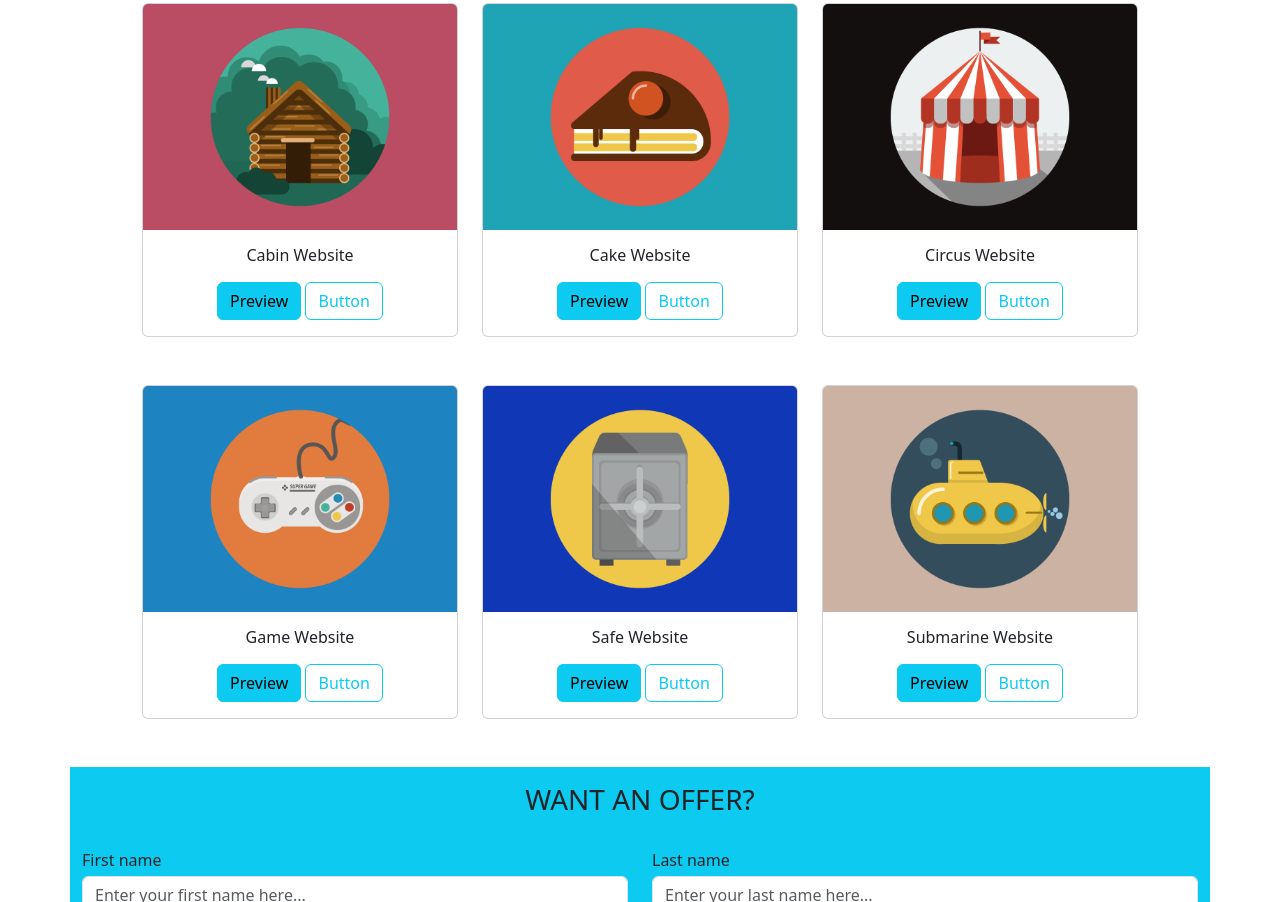
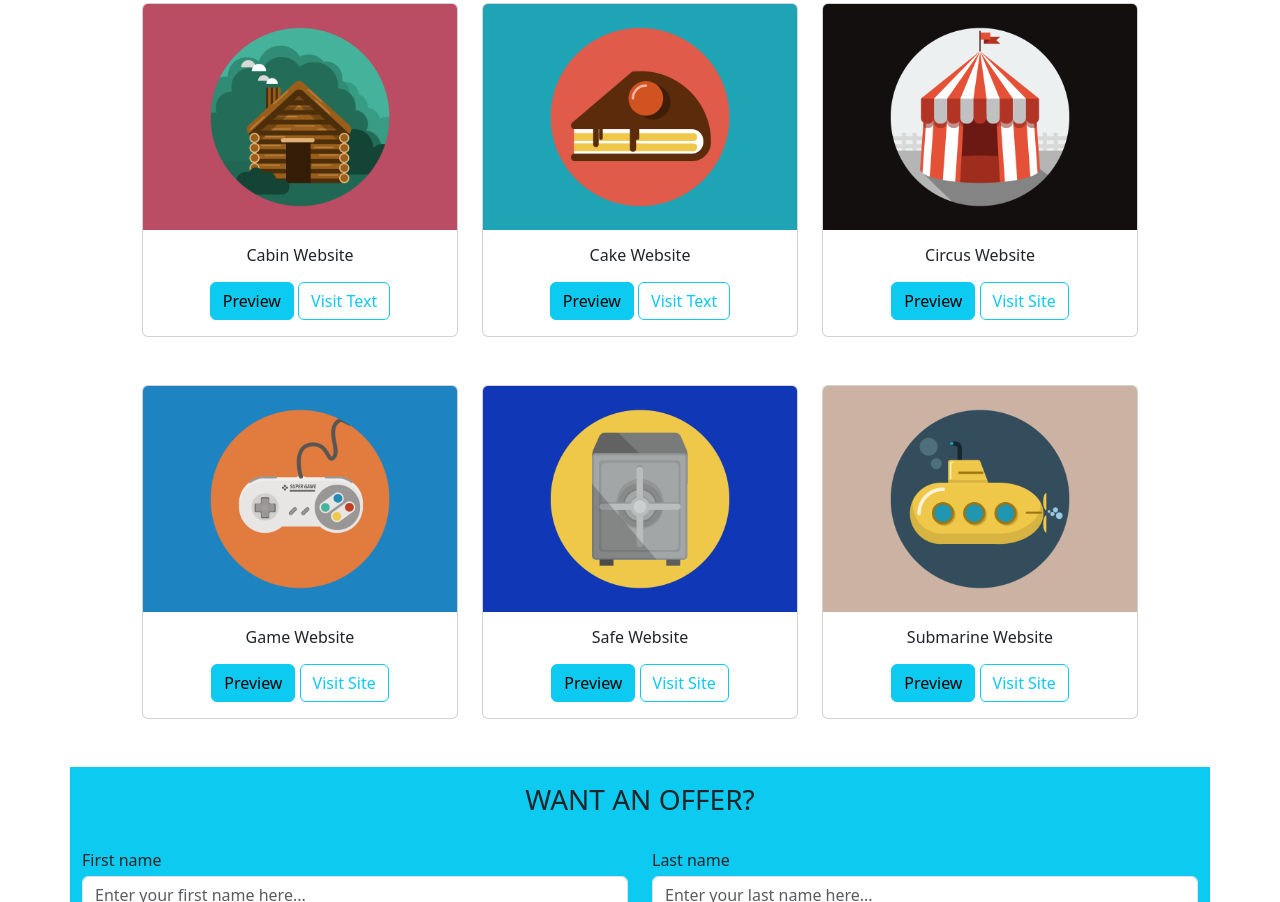
Before and after one commit to JordanSgrigna/bootstrap-html-freelancer, a plain HTML site: page index.html in a window 1280 px wide. Shown: the part 439-1341 px from the top of the page. Drawn offline with nearby package versions, Linux system fonts and the light colour scheme.

Commit message:
Deleted objective-fill class

```diff
--- a/index.html
+++ b/index.html
@@ -15,7 +15,7 @@
       <!--HEADER-->
       <header>
 
-        <div class="row bg-dark objective-fit-fill">
+        <div class="row bg-dark">
 
           <div class="col d-flex justify-content-between py-2">
 
@@ -69,7 +69,7 @@
 
               <div class="d-grid gap-2 d-md-block pb-3 d-flex flex-nowrap justify-content-center">
                 <button class="btn btn-info" type="button">Preview</button>
-                <button class="btn border border-info text-info" type="button">Button</button>
+                <button class="btn border border-info text-info" type="button">Visit Text</button>
               </div>
 
             </div>
@@ -88,7 +88,7 @@
 
               <div class="d-grid gap-2 d-md-block pb-3 d-flex flex-nowrap justify-content-center">
                 <button class="btn btn-info" type="button">Preview</button>
-                <button class="btn border border-info text-info" type="button">Button</button>
+                <button class="btn border border-info text-info" type="button">Visit Text</button>
               </div>
 
             </div>
@@ -107,7 +107,7 @@
 
               <div class="d-grid gap-2 d-md-block pb-3 d-flex flex-nowrap justify-content-center">
                 <button class="btn btn-info" type="button">Preview</button>
-                <button class="btn border border-info text-info" type="button">Button</button>
+                <button class="btn border border-info text-info" type="button">Visit Site</button>
               </div>
 
             </div>
@@ -126,7 +126,7 @@
 
               <div class="d-grid gap-2 d-md-block pb-3 d-flex flex-nowrap justify-content-center">
                 <button class="btn btn-info" type="button">Preview</button>
-                <button class="btn border border-info text-info" type="button">Button</button>
+                <button class="btn border border-info text-info" type="button">Visit Site</button>
               </div>
 
             </div>
@@ -145,7 +145,7 @@
 
               <div class="d-grid gap-2 d-md-block pb-3 d-flex flex-nowrap justify-content-center">
                 <button class="btn btn-info" type="button">Preview</button>
-                <button class="btn border border-info text-info" type="button">Button</button>
+                <button class="btn border border-info text-info" type="button">Visit Site</button>
               </div>
 
             </div>
@@ -164,7 +164,7 @@
 
               <div class="d-grid gap-2 d-md-block pb-3 d-flex flex-nowrap justify-content-center">
                 <button class="btn btn-info" type="button">Preview</button>
-                <button class="btn border border-info text-info" type="button">Button</button>
+                <button class="btn border border-info text-info" type="button">Visit Site</button>
               </div>
 
             </div>
```
